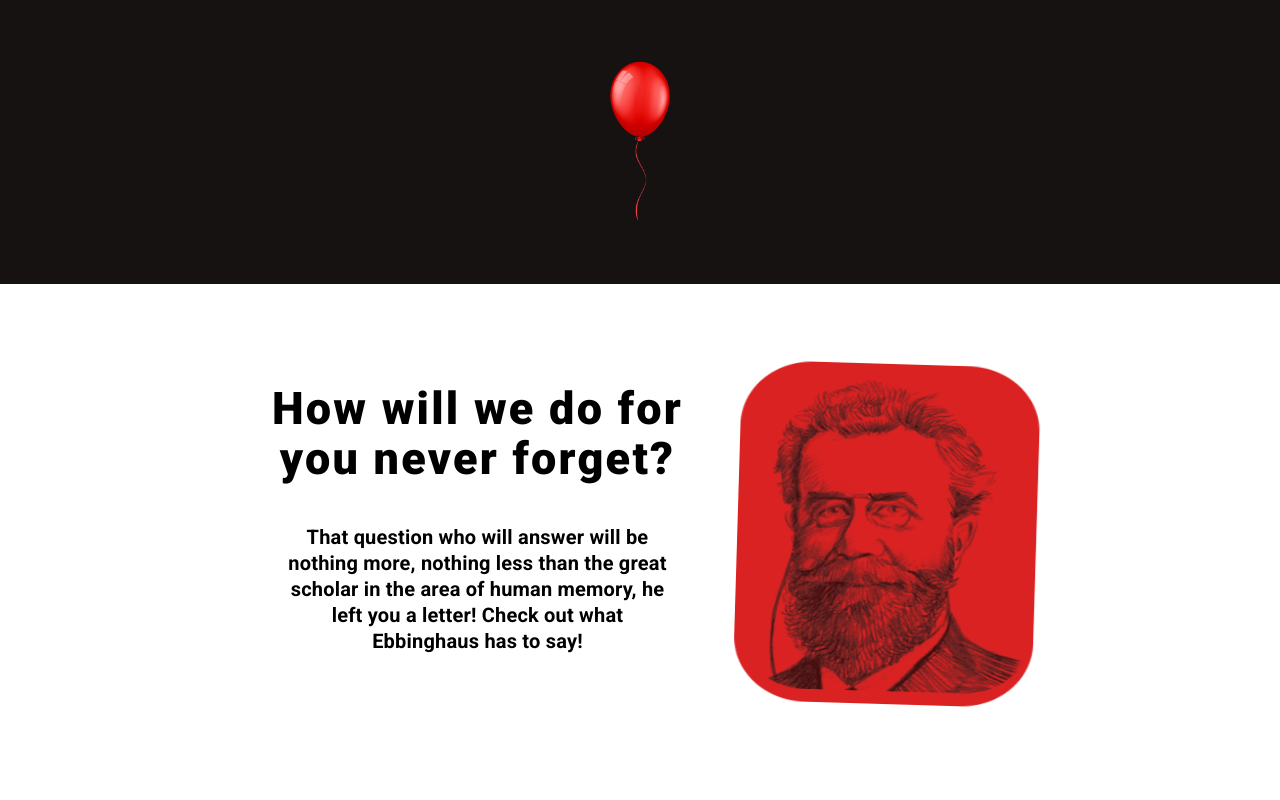
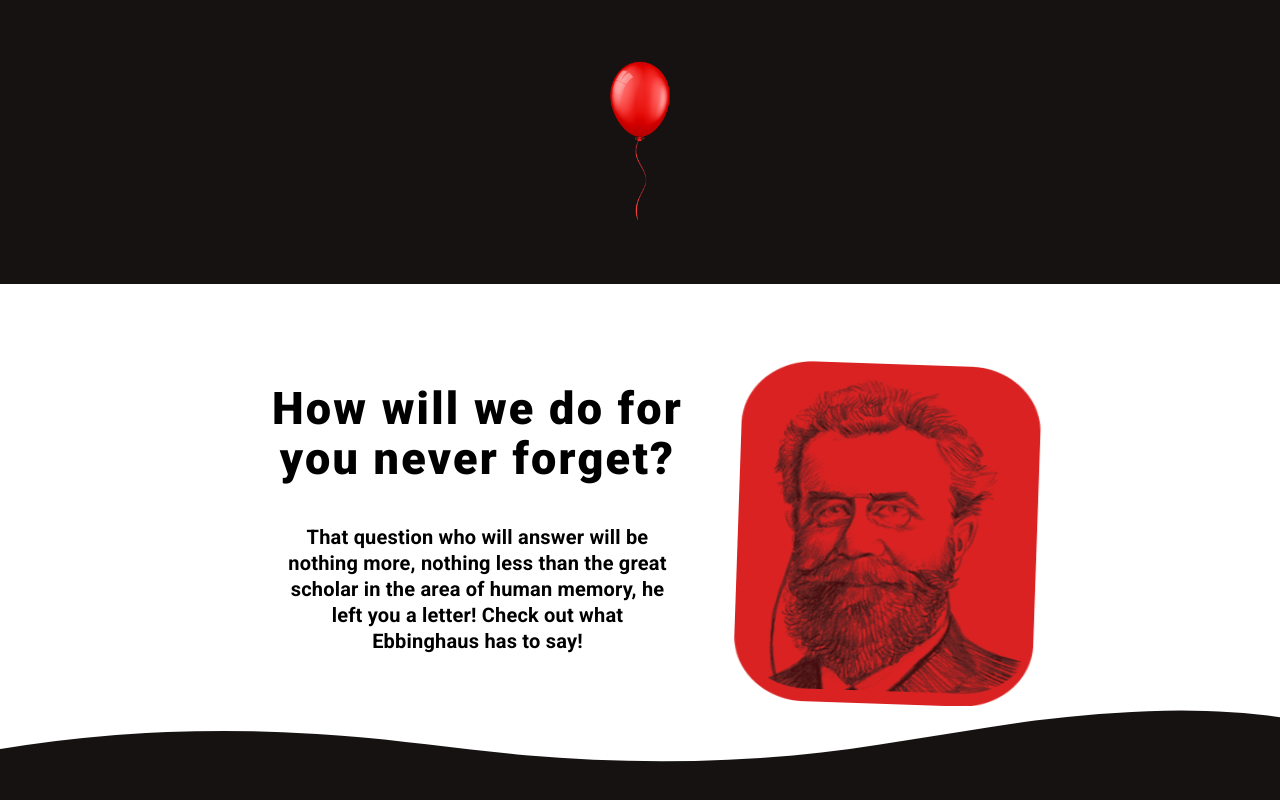
Before and after one commit to emilynakano/shining-front, a React (Create React App) app: page / in a window 1280 px wide. Shown: the part 516-1316 px from the top of the page. After the commit the page ends 1278 px from the top, so only its background shows below. Built offline with nearby package versions, Linux system fonts and the light colour scheme; no server answers.

Commit message:
feat: add wave style

```diff
--- /dev/null
+++ b/src/components/Wave.js
@@ -0,0 +1,35 @@
+import styled from 'styled-components';
+
+export default function Wave() {
+  return (
+    <Container>
+      <div className="wave">
+        <svg data-name="Layer 1" xmlns="http://www.w3.org/2000/svg" viewBox="0 0 1200 120" preserveAspectRatio="none">
+          <path d="M985.66,92.83C906.67,72,823.78,31,743.84,14.19c-82.26-17.34-168.06-16.33-250.45.39-57.84,11.73-114,31.07-172,41.86A600.21,600.21,0,0,1,0,27.35V120H1200V95.8C1132.19,118.92,1055.71,111.31,985.66,92.83Z" className="shape-fill" />
+        </svg>
+      </div>
+    </Container>
+  );
+}
+const Container = styled.div`
+.wave {
+    position: absolute;
+    width: 100%;
+    overflow: hidden;
+    line-height: 0;
+    transform: rotate(180deg);
+    margin-top: -1px;
+}
+
+.wave svg {
+    position: relative;
+    display: block;
+    width: calc(100% + 1.3px);
+    height: 56px;
+    transform: rotateY(180deg);
+}
+
+.wave .shape-fill {
+    fill: #FFFFFF;
+}
+`;
--- a/src/pages/home/SecondSection.js
+++ b/src/pages/home/SecondSection.js
@@ -25,14 +25,15 @@
       </Main>
       <LogoHermann>
         <img src={Hermann} alt="herman" />
+      </LogoHermann>
 
-      </LogoHermann>
     </Container>
+
   );
 }
+
 const Container = styled.div`
   background: #FFFFFF;
-  height: 100vh;
 
   display: flex;
   flex-direction: row;
@@ -62,6 +63,7 @@
 
 `;
 const LogoHermann = styled.div`
+  cursor: pointer;
   img {
     width: 300px;
     height: 340px;
--- a/src/pages/home/index.js
+++ b/src/pages/home/index.js
@@ -1,11 +1,17 @@
+import styled from 'styled-components';
 import FirstSection from './FirstSection';
 import SecondSection from './SecondSection';
+import Wave from '../../components/Wave';
 
 export default function Home() {
   return (
-    <>
+    <Container>
       <FirstSection />
       <SecondSection />
-    </>
+      <Wave />
+    </Container>
   );
 }
+const Container = styled.div`
+
+`;
```
